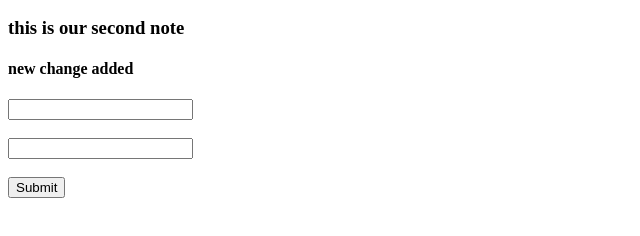
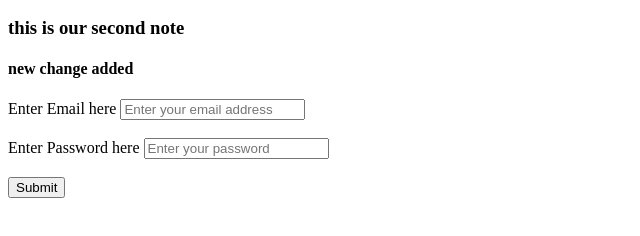
Before and after one commit to singhsunpreet98s/server, a plain HTML site: page index.html in a window 1280 px wide. Shown: the part 110-346 px from the top of the page, without its empty margins (0-640 px from the left). Drawn offline with Linux system fonts and the light colour scheme.

Commit message:
added labels

```diff
--- a/index.html
+++ b/index.html
@@ -14,10 +14,12 @@
    <h3>this is our second note</h3>
    <h4>new change added</h4>
    <form>
-      <input type="text" />
+      <label>Enter Email here</label>
+      <input type="text" placeholder="Enter your email address" />
       </br>
       </br>
-      <input type="password" />
+      <label>Enter Password here</label>
+      <input type=" password" placeholder="Enter your password" />
       </br>
       </br>
       <button type="submit">Submit</button>
```
